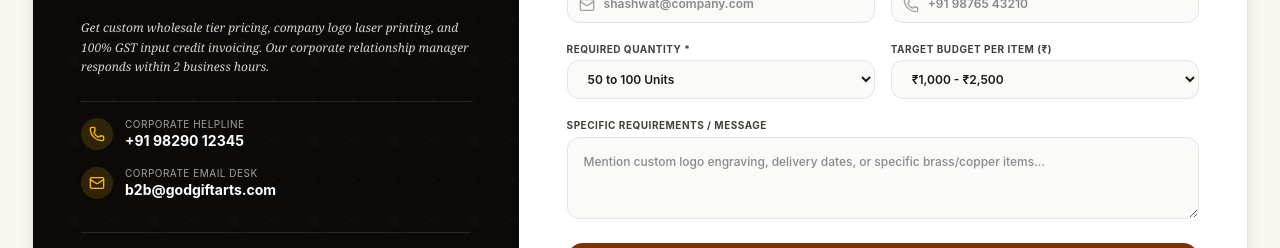
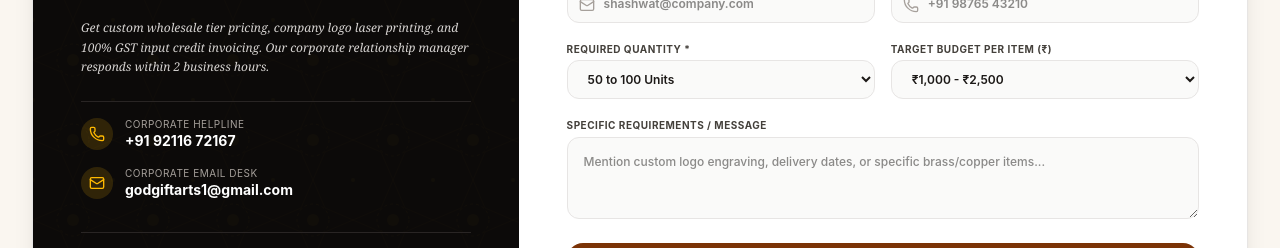
Before and after one commit to digitalcreatorss2002/godgift, a React (Vite) app: page / in a window 1280 px wide. Shown: the part 4340-4588 px from the top of the page. Built offline with nearby package versions, Linux system fonts and the light colour scheme; no server answers.

Commit message:
Update Corporate Gifting form helpline to 9211672167 and email to godgiftarts1@gmail.com

```diff
--- a/src/components/common/B2BEnquirySection.jsx
+++ b/src/components/common/B2BEnquirySection.jsx
@@ -91,7 +91,7 @@ export default function B2BEnquirySection() {
                   </div>
                   <div>
                     <span className="text-[10px] text-stone-400 uppercase tracking-wider block">Corporate Helpline</span>
-                    <span className="font-bold text-white text-sm">+91 98290 12345</span>
+                    <a href="tel:+919211672167" className="font-bold text-white text-sm hover:text-amber-400 transition-colors">+91 92116 72167</a>
                   </div>
                 </div>
 
@@ -101,7 +101,7 @@ export default function B2BEnquirySection() {
                   </div>
                   <div>
                     <span className="text-[10px] text-stone-400 uppercase tracking-wider block">Corporate Email Desk</span>
-                    <span className="font-bold text-white text-sm">b2b@godgiftarts.com</span>
+                    <a href="mailto:godgiftarts1@gmail.com" className="font-bold text-white text-sm hover:text-amber-400 transition-colors">godgiftarts1@gmail.com</a>
                   </div>
                 </div>
               </div>
--- a/src/pages/ReturnsPage.jsx
+++ b/src/pages/ReturnsPage.jsx
@@ -222,8 +222,8 @@ export default function ReturnsPage({ onNavigate }) {
                 <Mail className="w-4 h-4 text-amber-400 shrink-0" />
                 <div>
                   <span className="text-stone-400 text-[10px] uppercase block">Support Email</span>
-                  <a href="mailto:godgiftart09@gmail.com" className="text-amber-300 font-bold hover:underline">
-                    godgiftart09@gmail.com
+                  <a href="mailto:godgiftarts1@gmail.com" className="text-amber-300 font-bold hover:underline">
+                    godgiftarts1@gmail.com
                   </a>
                 </div>
               </div>
--- a/src/pages/TermsPage.jsx
+++ b/src/pages/TermsPage.jsx
@@ -254,8 +254,8 @@ export default function TermsPage({ onNavigate }) {
                 <Mail className="w-4 h-4 text-amber-400 shrink-0" />
                 <div>
                   <span className="text-stone-400 text-[10px] uppercase block">Official Email</span>
-                  <a href="mailto:godgiftart09@gmail.com" className="text-amber-300 font-bold hover:underline">
-                    godgiftart09@gmail.com
+                  <a href="mailto:godgiftarts1@gmail.com" className="text-amber-300 font-bold hover:underline">
+                    godgiftarts1@gmail.com
                   </a>
                 </div>
               </div>
```
